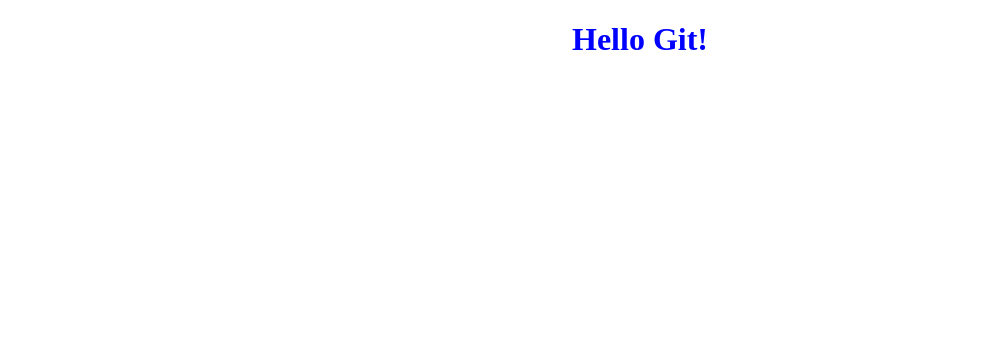
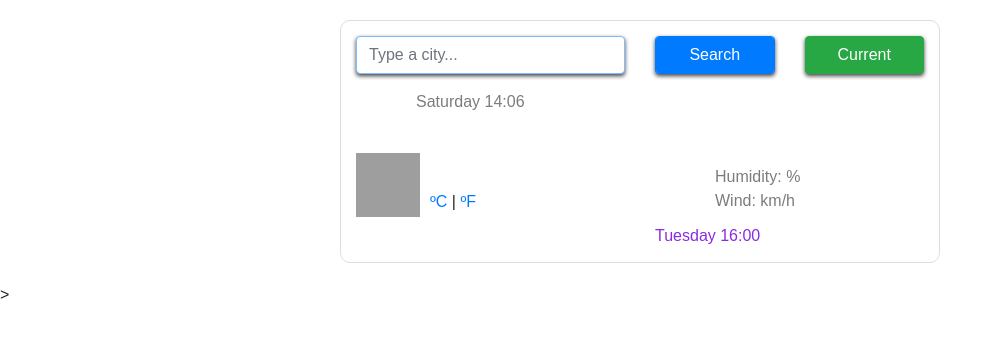
Before and after one commit to GPeBenito/My-Awesome-Weather-App, a plain HTML site: page index.html in a window 1280 px wide. Shown: the whole page, without its empty margins (0-1003 px from the left). Drawn offline with nearby package versions, Linux system fonts and the light colour scheme; no server answers; grey boxes are pictures that could not be loaded.

Commit message:
Imported Project Files for HTML, CSS and JS

```diff
--- a/index.html
+++ b/index.html
@@ -2,14 +2,76 @@
 <html lang="en">
 <head>
     <meta charset="UTF-8">
-    <meta name="viewport" content="width=H, initial-scale=1.0">
-    <title>Awesome Project</title>
-    <link rel="stylesheet" href="style.css"/>
+    <meta name="viewport" content="width=device-width, initial-scale=1.0">
+    <title>Weather App</title>
+    <link rel="stylesheet" href="https://cdn.jsdelivr.net/npm/bootstrap@4.5.3/dist/css/bootstrap.min.css" integrity="sha384-TX8t27EcRE3e/ihU7zmQxVncDAy5uIKz4rEkgIXeMed4M0jlfIDPvg6uqKI2xXr2" crossorigin="anonymous">
+        <link href="src/styles.css" rel="stylesheet" type="text/css" />
+        <script src="https://cdn.jsdelivr.net/npm/axios/dist/axios.min.js"></script>
 </head>
 <body>
-    <h1>
-        Hello Git!
-    </h1>
-    <script src="script.js"></script>
+    <div class="container">
+       <div class="weather-app">
+           <form class="search-form" id="search-form">
+               <div class="row">
+                   <div class="col-6">
+                       <input type="search" placeholder="Type a city..." autofocus="on" autocomplete="off" id="city-input" class="form-control shadow-sm">
+                   </div>
+                   <div class="col-3">
+                       <input type="submit" value="Search" class="form-control btn btn-primary shadow-sm" id="special-button">
+                   </div>
+                   <div class="col-3">
+                       <button class="btn btn-success w-100" id="current-location-button">
+                           Current
+                       </button>
+                   </div>
+               </div>
+           </form>
+           <h1 id="city">
+
+           </h1>
+           <ul>
+               <li id="date"></li>
+                   <li id = "description">
+
+                   </li>
+           </ul>
+           <div class="row">
+               <div class="col-6">
+                   <div class="clearfix">
+                       <img src="https://ssl.gstatic.com/onebox/weather/64/partly_cloudy.png" alt="Cloudy icon" class="weather-icon float-left">
+
+                   <div class="float-left">
+                       <span class="temperature" id="temperature">  </span>
+                       <span class="units">
+                           <a href ="#" id="celsius-link">ºC</a>
+                           |
+
+                           <a href="#" id="fahrenheit-link">ºF</a>
+
+                       </span>
+                   </div>
+
+               </div>
+           </div>
+           <div class="col-6" id="headache" float-right>
+               <ul>
+
+                   <li> Humidity: <span id="humidity">
+                         </span> %
+                   </li>
+                   <li>
+                       Wind: <span id="wind"> </span> km/h
+                   </li>
+               </ul>
+               <span class="clock" id="displayTime" float-right>Tuesday 16:00</span>
+           </div>
+
+
+</div>
+        </div>
+    </div>
+    <script src="src/index.js"></script>>
+
 </body>
 </html>
+</head>
--- /dev/null
+++ b/src/index.js
@@ -0,0 +1,106 @@
+function formatDate(date){
+let hours = date.getHours();
+let minutes = date.getMinutes();
+if (hours < 10){
+  hours = `0${hours}`;
+}
+if (minutes <10) {
+  minutes=`0${minutes}`;
+}
+
+let dayIndex = date.getDay();
+let days = [
+  "Sunday",
+  "Monday",
+  "Tuesday",
+  "Wednesday",
+  "Thursday",
+  "Friday",
+  "Saturday"
+];
+let day = days[dayIndex];
+
+return `${day} ${hours}:${minutes}`;
+}
+
+function displayWeatherCondition(response) {
+  console.log(response.data);
+  document.querySelector("#city").innerHTML=response.data.name;
+  document.querySelector("#temperature").innerHTML=Math.round(
+    response.data.main.temp
+  );
+  document.querySelector("#humidity").innerHTML=response.data.main.humidity;
+  document.querySelector("#wind").innerHTML=Math.round(response.data.wind.speed);
+document.querySelector("#description").innerHTML=response.data.weather[0].main;
+}
+
+function searchCity(city) {
+  let apiKey ="0e6a69651885d99335f23f200403f8a4";
+  let apiUrl = `https://api.openweathermap.org/data/2.5/weather?q=${city}&appid=${apiKey}&units=metric`;
+axios.get(apiUrl).then(displayWeatherCondition);
+console.log(apiUrl);
+}
+
+function handleSubmit(event){
+
+  event.preventDefault();
+  let city = document.querySelector("#city-input").value;
+  searchCity(city);
+}
+
+function searchLocation(position) {
+  let apiKey ="0e6a69651885d99335f23f200403f8a4";
+  let apiUrl = `https://api.openweathermap.org/data/2.5/weather?lat=${position.coords.latitude}&lon=${position.coords.longitude}&appid=${apiKey}`;
+
+  console.log(apiUrl);
+  axios.get(apiUrl).then(displayWeatherCondition);
+}
+
+function getCurrentLocation(event){
+  event.preventDefault();
+  navigator.geolocation.getCurrentPosition(searchLocation);
+}
+
+function convertTemp(event) {
+  event.preventDefault();
+  let displayTemp = document.querySelector("#temperature");
+  displayTemp.innerHTML = "66";
+}
+let f = document.querySelector("#fahrenheit-link");
+f.addEventListener("click", convertTemp);
+
+function convertCels(event) {
+  event.preventDefault();
+  let displayCels = document.querySelector("#temperature");
+  displayCels.innerHTML = "19";
+}
+let c = document.querySelector("#celsius-link");
+c.addEventListener("click", convertCels);
+
+let currentLocationButton=document.querySelector("#current-location-button");
+currentLocationButton.addEventListener("click", getCurrentLocation);
+
+let searchForm = document.querySelector("#search-form");
+searchForm.addEventListener("submit", handleSubmit);
+
+searchCity("New York");
+
+let dateElement = document.querySelector("#date");
+let currentTime = new Date();
+dateElement.innerHTML = formatDate(currentTime);
+
+//function showTemp(cityInput){
+  //let showTemp = document.querySelector("#city-input");
+
+
+//  let h1 = document.querySelector(".city");
+//h1.innerHTML = `${cityInput.value}`;
+//let temperature = Math.round(response.data.main.temp);
+//let span = document.querySelector("span.temperature#temperature");
+//span.innerHTML= temperature;
+
+//let currentDay = day[daysIndex];
+//let clock = document.querySelector("span.clock#displayTime");
+//clock.innerHTML = ` ${currentDay} ${hours} : ${minutes}`;
+// or // return `${day} ${hours}:${minutes}`;
+//console.log(clock);
--- /dev/null
+++ b/src/styles.css
@@ -0,0 +1,146 @@
+.container {
+    width:100%;
+    padding-right:15px;
+    padding: left 15px;
+    margin-right:auto;
+    margin-left:auto;
+}
+body{
+    font-family:arial, sans-serif;
+    font-size:1rem;
+    font-weight:400;
+    line-height: 1.5;
+    color:#212529;
+    text-align:left;
+}
+.weather-app{
+    border: 1px solid #dadde1;
+    padding:15px;
+    margin:20px auto;
+    border-radius: 10px;
+    max-width:600px;
+}
+.search-form{
+    margin-bottom:20px;
+}
+.w-100{
+    width:100%!important;
+}
+.shadow-sm{
+    box-shadow: 0 .125rem .25rem rgba(0,0,0,0.75)!important;
+}
+.btn-primary{
+    color:#fff;
+    background-color:#007bff;
+    border-color:#007bff;
+}
+.btn-success{
+  display:inline-block;
+  box-shadow: 0 .125rem .25rem rgba(0,0,0,0.75)!important;
+}
+
+
+form{
+    display:block;
+    margin-top:0em;
+}
+h1{
+    columns: #7c7c77;
+    font-size:24px;
+    font-weight:100;
+    line-height:28px;
+    margin:0;
+}
+ul{
+    margin:0 0 10px;
+    padding:0;
+        display:block;
+        list-style-type: disc;
+        margin-block-start: 1em;
+        margin-block-end: 1em;
+        margin-inline-start: 20px;
+        margin-inline-end: 0px;
+        padding-inline-start: 40px;
+
+}
+li {
+    display:list-item;
+    text-align:-webkit-match-parent;
+    color:#7c7c7c;
+    font-size:16px;
+    font-weight:100;
+    height:19px;
+    line-height: 1;
+    list-style:none;
+    margin-top: 5px;
+}
+
+
+.row{
+    display:flex;
+    flex-wrap:wrap;
+    margin-right:-15px;
+    margin-left:-15px;
+}
+.weather-icon{
+    height:64px;
+    width:64px;
+    margin-right:10px;
+}
+.float-left{
+    float: left!important;
+}
+img{
+    vertical-align:middle;
+    border-style:none;
+}
+.temperature{
+    color:rgb(33, 33, 33);
+    font-size:64px;
+    font-weight:400;
+    line-height:1;
+}
+.untis{
+    position: relative;
+    top:-34px;
+}
+a {
+    color:#007bff;
+    text-decoration:none;
+    background-color: transparent;
+}
+.clearfix::after{
+    display:block;
+    clear:both;
+    content:"";
+}
+.col-6 {
+    flex:0 0 50%;
+    max-width:50%;
+}
+
+*, ::after, ::before {
+    box-sizing:border-box;
+}
+
+&::after {
+    display: block;
+    content: "";
+    clear: both;
+}
+
+
+
+.clock{
+    color:blueviolet;
+    display:list-item;
+    text-align:-webkit-match-parent;
+    font-size:16px;
+    font-weight:100;
+    height:19px;
+    line-height: 1;
+    list-style:none;
+}
+div{
+    display:block;
+}
--- a/style.css
+++ /dev/null
@@ -1,4 +0,0 @@
-h1 {
-text-align:center;
-color: blue;
-}
```
Also changed, not shown: src/script.js (deleted), 1 other file.
